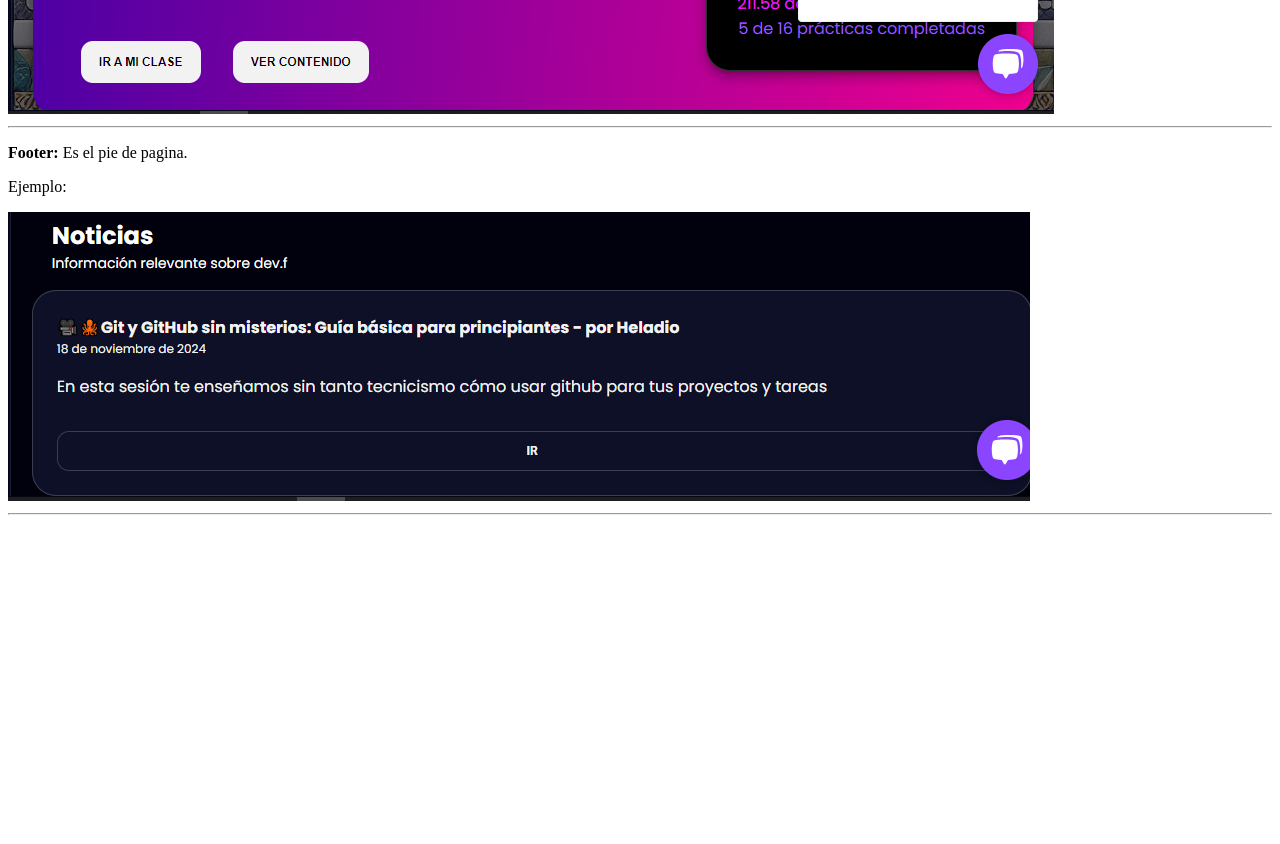
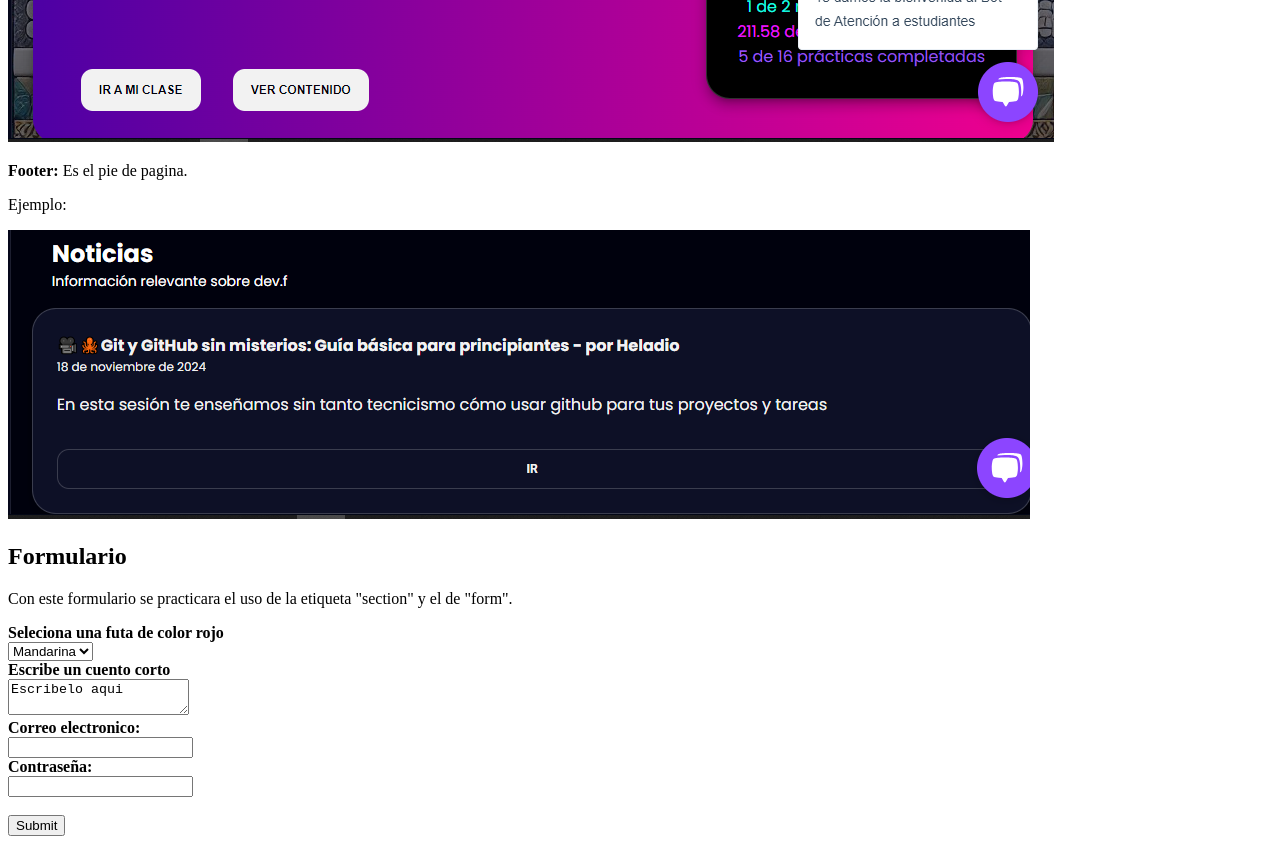
Before and after one commit to Ang-vl/Frontend-AI, a plain HTML site: page mi_primer_html.html in a window 1280 px wide. Shown: the part 1400-2244 px from the top of the page. Before the commit the page ends 1923 px from the top, so only its background shows below. Drawn offline with Linux system fonts and the light colour scheme.

Commit message:
clase6 - Cmmt 6 - Poner formulario

```diff
--- a/mi_primer_html.html
+++ b/mi_primer_html.html
@@ -9,26 +9,56 @@
    <h1>Esta es una pagina web de práctica.</h1>
 
    <p>En esta pagina web estan hechos algunas prácticas del uso de HTML para la estructura de paginas web.</p>
-    <hr>
+    <br>
     <h2>Estructura en HTML</h2>
     <p><b>Header:</b> Se utiliza para la cabecera de la pagina donde normalmente ponemos los menus de navegacion, logotipos, titulos de la seccion, enmtre otras cosas.</p>
-    <hr>
+    <br>
     <p>Ejemplo:</p>
     <img src="../imagenes/Captura.PNG" alt="Encabezado pagina DEV.F">
-    <hr>
+    <br>
     <p><b>Nav:</b> Etiqueta utilizada para indicar los menus de navegacion.</p>
-    <hr>
+    <br>
     <p>Ejemplo:</p>
     <img src="../imagenes/Captura.PNG2.PNG" alt="Menu de la pagina DEV.F">
-    <hr>
+    <br>
     <p><b>Main:</b>Contenido principaL de cada pagina.</p>
     <p>Ejemplo:</p>
     <img src="../imagenes/Captura.PNG3.PNG" alt="Contenido principal de la pagina de inicio del curso.">
-    <hr>
+    <br>
     <p><b>Footer:</b> Es el pie de pagina.</p>
     <p>Ejemplo:</p>
     <img src="../imagenes/Captura.PNG4.PNG" alt="Contenido principal de la pagina de inicio del curso.">
-    <hr>
+    <br>
+
+
+    <section>
+        <h1>Formulario</h1>
+        <p>Con este formulario se practicara el uso de la etiqueta "section" y el de "form".</p>
+        <fomr>
+            <label><b>Seleciona una futa de color rojo</b></label>
+            <br>
+            <select>
+                <option value="Mandarina">Mandarina</option>
+                <option value="Uva">Uva</option>
+                <option value="Manzana">Manzana</option>
+                <option value="Pera">Pera</option>
+            </select>
+            <br>
+            <label><b>Escribe un cuento corto</b></label>
+            <br>
+            <textarea>Escribelo aqui</textarea>
+            <br>
+            <label><b>Correo electronico:</b></label>
+            <br>
+            <input type="email">
+            <br>
+            <label><b>Contraseña:</b></label>
+            <br>
+            <input type="password">
+            <br><br>
+            <input type="submit">
+        </fomr>
+    </section>
 
 
 </body>
```
